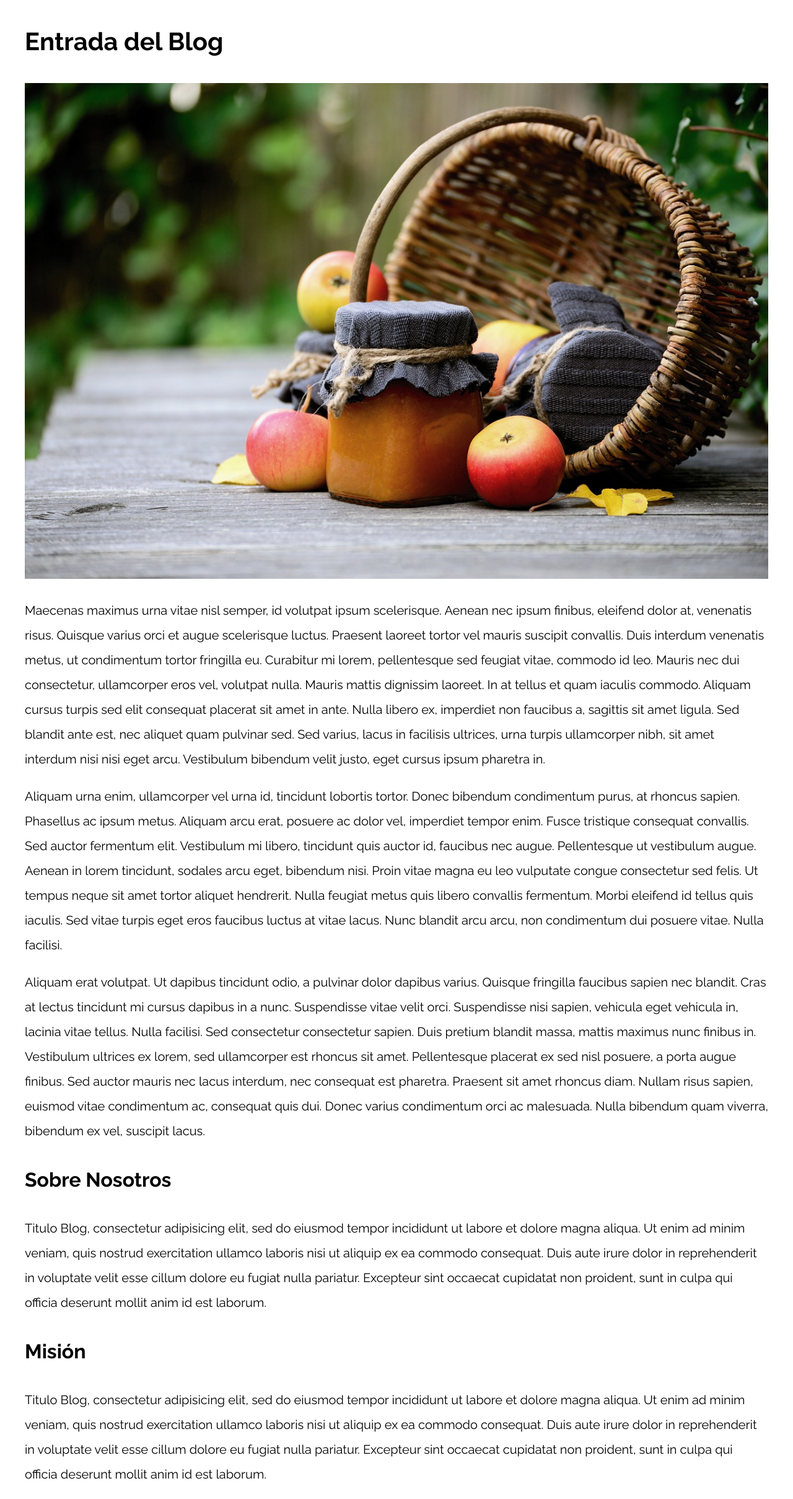
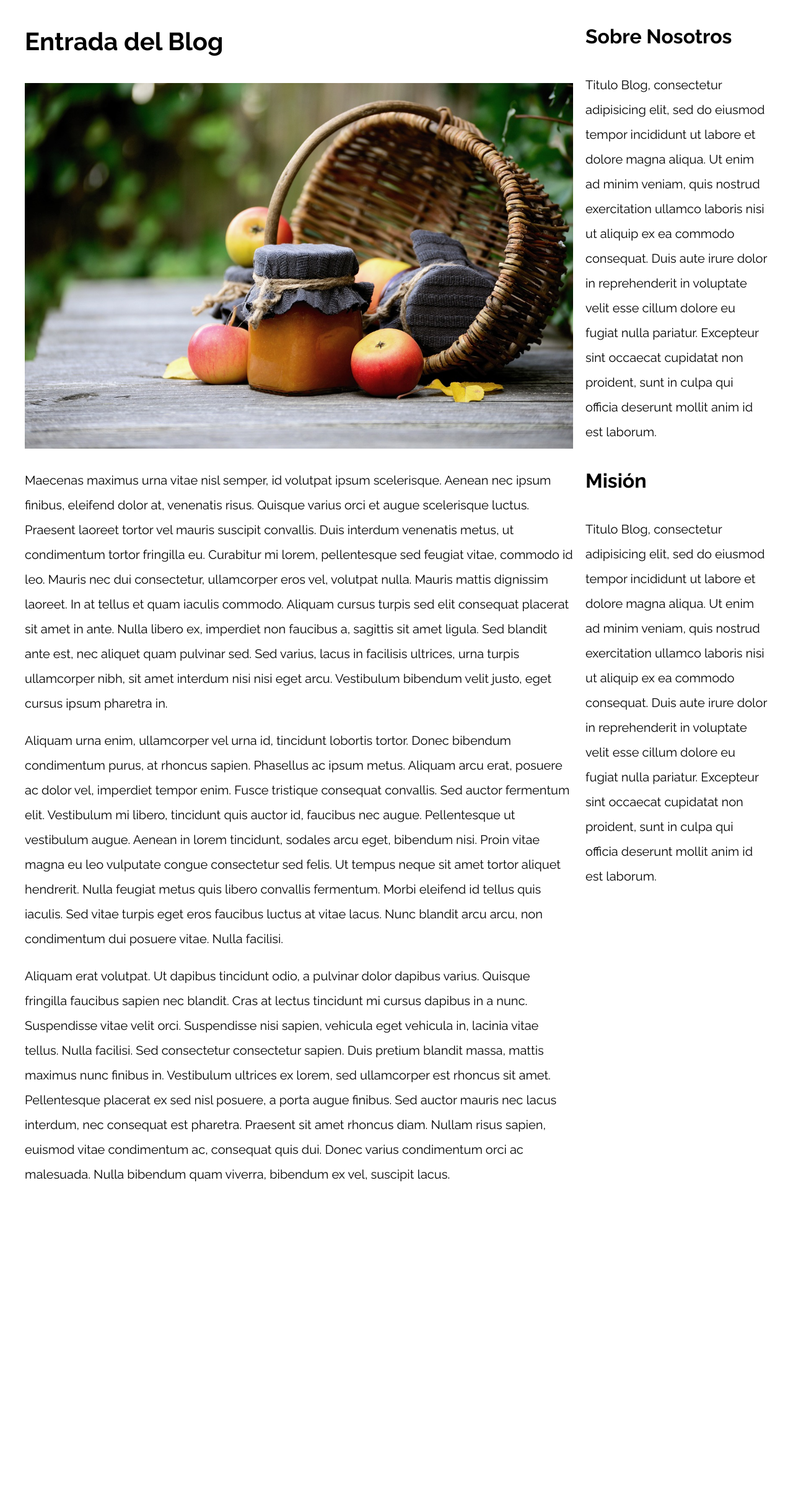
Before and after one commit to mundoenrique/desarrollo-web-juan-pablo, a PHP site: page / in a window 1280 px wide. Shown: the whole page at 62% size. After the commit the page ends 1907 px from the top, so only its background shows below. Run offline with PHP 8.4, Linux system fonts and the light colour scheme.

Commit message:
sidebar con flex

```diff
--- a/03-css-design-patterns/10-con_sidebar_flexbox/css/styles.css
+++ b/03-css-design-patterns/10-con_sidebar_flexbox/css/styles.css
@@ -48,3 +48,17 @@ p {
 }
 
 /** CODIGO AQUI **/
+@media (min-width: 768px) {
+  .con-sidebar {
+    display: flex;
+    gap: 2rem;
+  }
+
+  aside {
+    flex: 1;
+  }
+
+  article {
+    flex: 3;
+  }
+}
--- a/03-css-design-patterns/10-con_sidebar_flexbox/index.html
+++ b/03-css-design-patterns/10-con_sidebar_flexbox/index.html
@@ -10,7 +10,7 @@
   </head>
 
   <body>
-    <div class="contenedor">
+    <div class="contenedor con-sidebar">
       <article>
         <h1>Entrada del Blog</h1>
         <img src="img/imagen1.jpg" />
```
